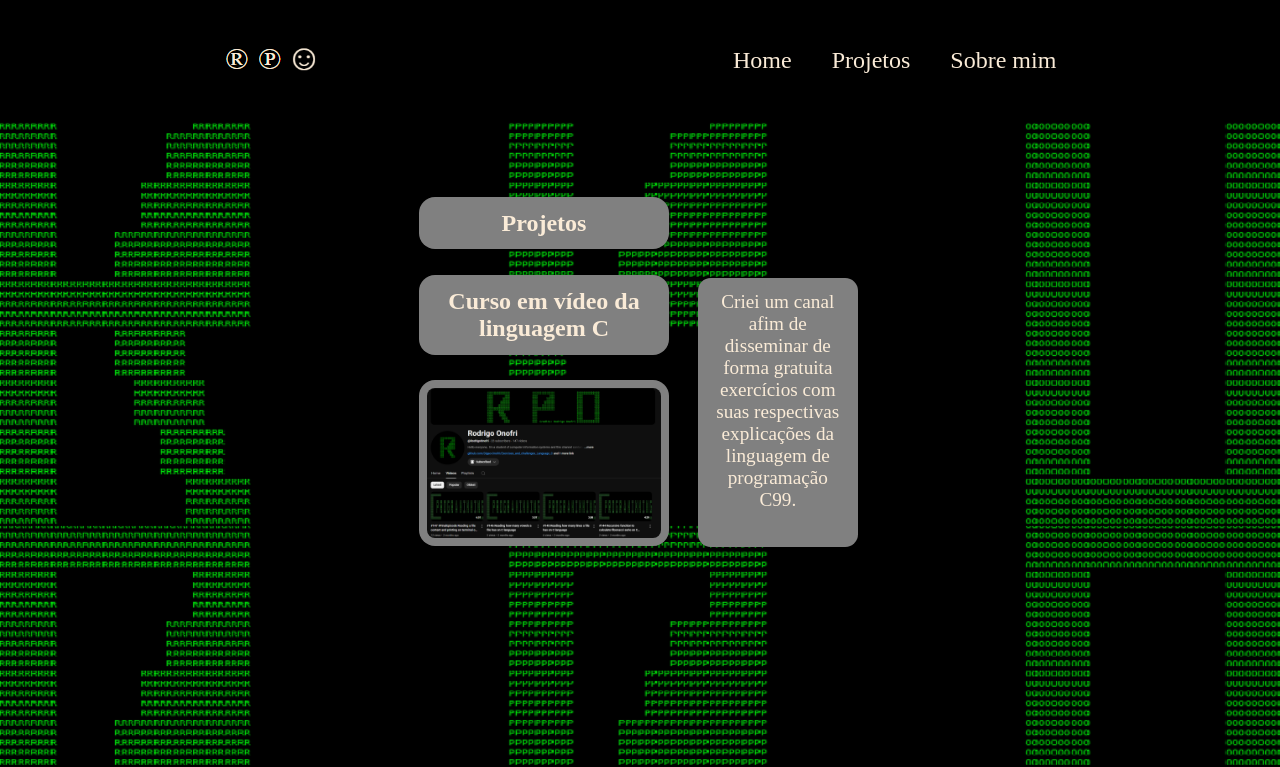
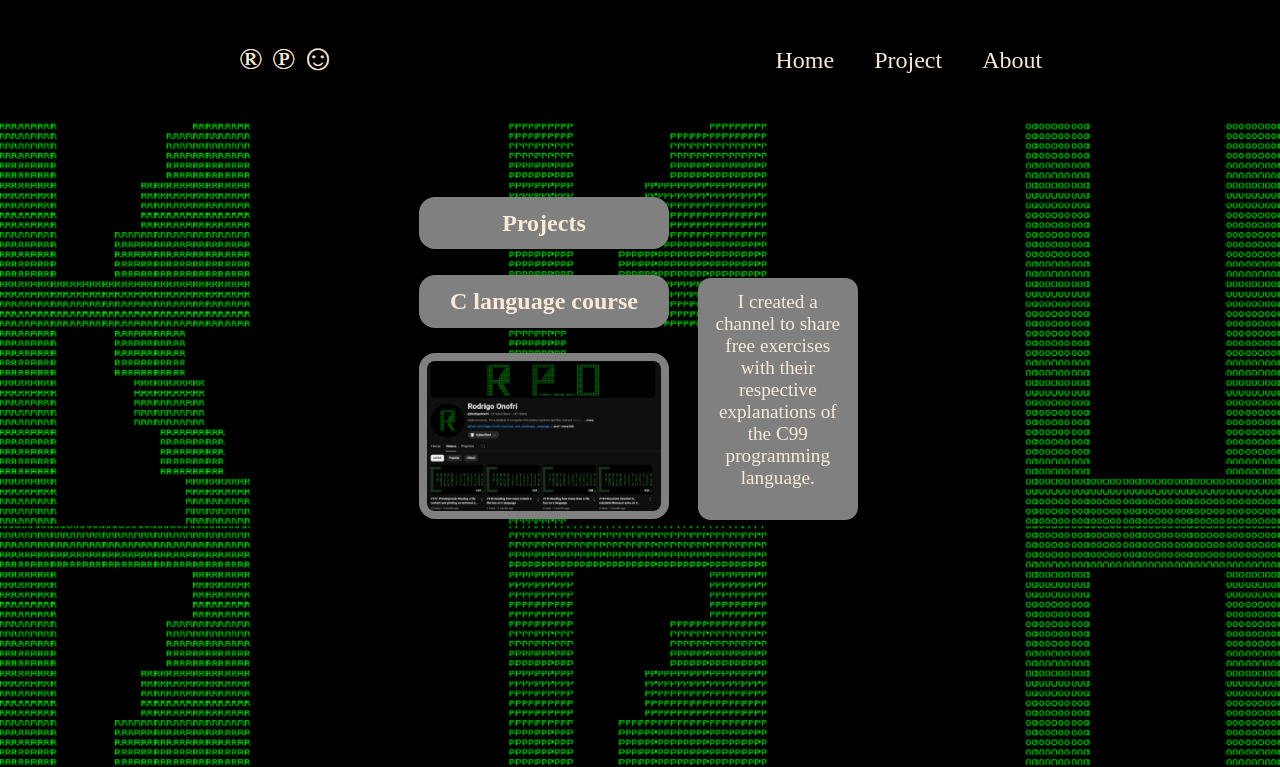
Before and after one commit to Digao-Onofri/Rodrigo-Onofri, a plain HTML site: page pt/views/projetos.html in a window 1280 px wide. Shown: the top 767 px of the page. Drawn offline with Linux system fonts and the light colour scheme.

Commit message:
Translate 'Projetos' and related text to English

```diff
--- a/pt/views/projetos.html
+++ b/pt/views/projetos.html
@@ -15,8 +15,8 @@
         <nav>
             <ul>
                 <li><a action="/" href="../index.html">Home</a></li>
-                <li><a action="/projetos" href="projetos.html">Projetos</a></li>
-                <li><a action="/sobre-mim" href="sobre-mim.html" >Sobre mim</a></li>
+                <li><a action="/projetos" href="projetos.html">Project</a></li>
+                <li><a action="/sobre-mim" href="sobre-mim.html" >About</a></li>
             </ul>
         </nav>
     </header>
@@ -26,15 +26,15 @@
         <section class="section-projetos">
             <div class="section-projetos-flex">
                 <div class="section-projetos-titulo">
-                    <h1>Projetos</h1>
+                    <h1>Projects</h1>
                     <ul>
                         <li>
                             <figure class="section-projetos-curso-em-video">
                                 <div class="section-projetos-curso-em-video-header">
-                                    <h3>Curso em vídeo da linguagem C</h3>
+                                    <h3>C language course</h3>
                                     <a href="https://youtube.com/@RodrigoOnofri" target="_blank"><img src="../assets/chanel.png" alt="chanel"></a>
                                 </div>
-                                <p>Criei um canal afim de disseminar de forma gratuita exercícios com suas respectivas explicações da linguagem de programação C99.</p>
+                                <p>I created a channel to share free exercises with their respective explanations of the C99 programming language.</p>
                             </figure>
                         </li>
                     </ul>
```
